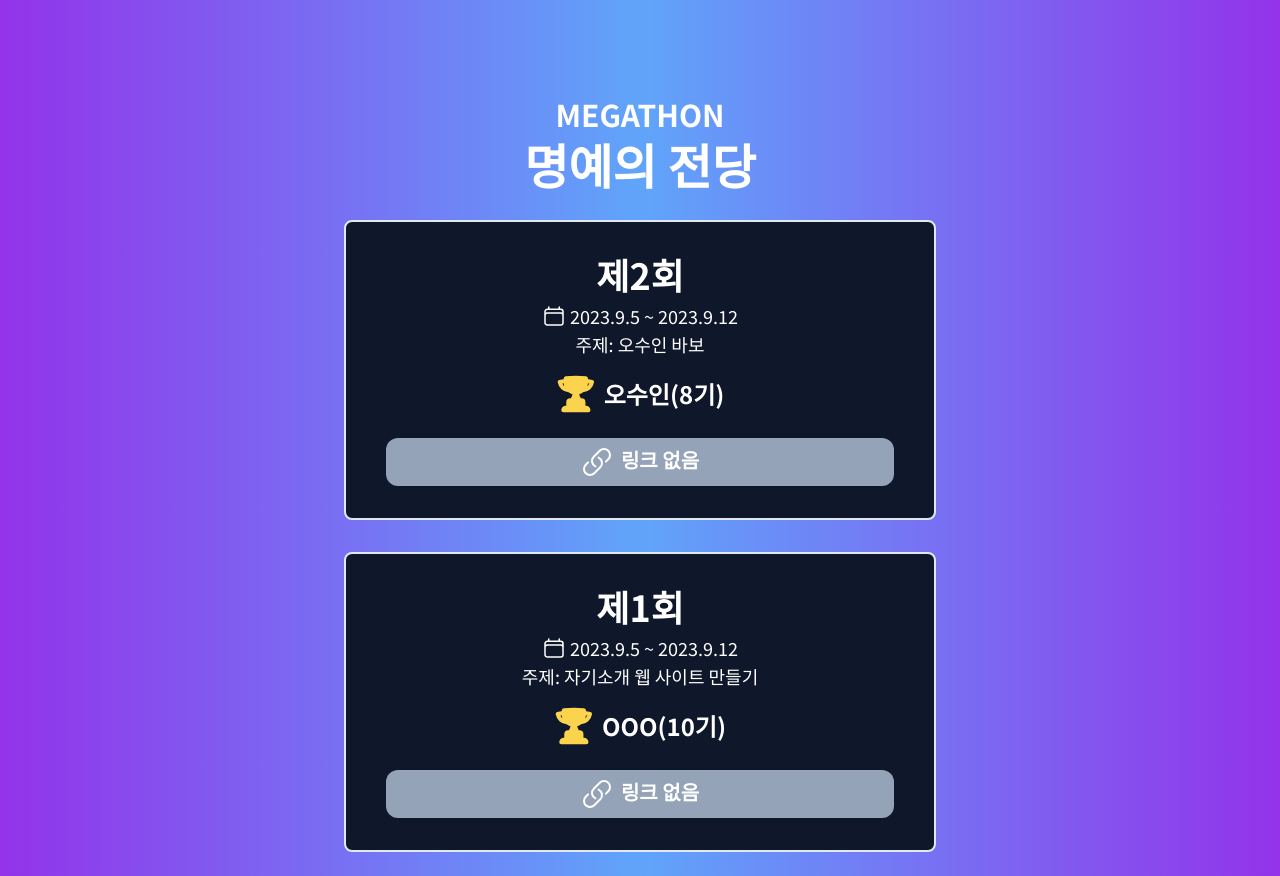
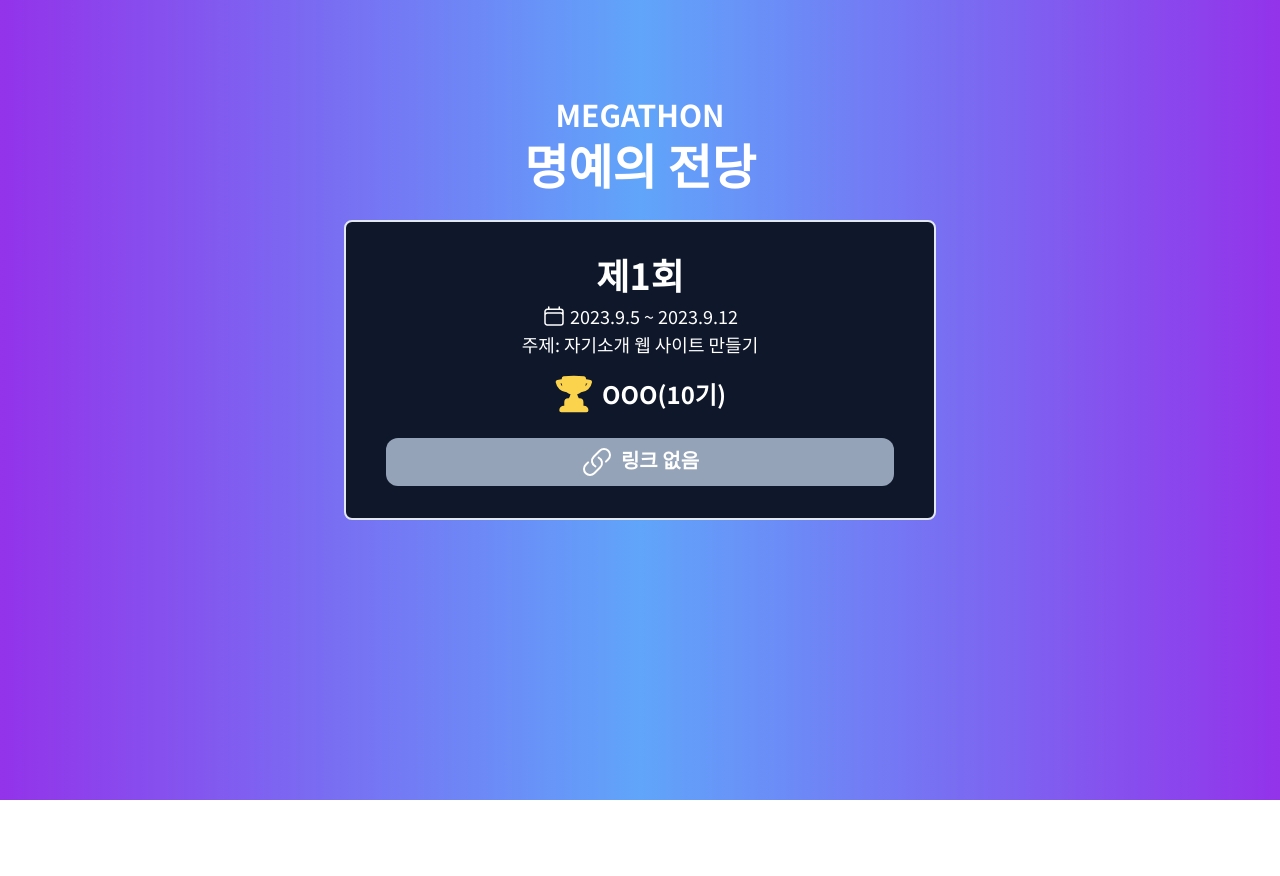
Before and after one commit to jhyunwoo/cnsa-club, a Next.js app: page /megathon/history in a window 1280 px wide. After the commit the page ends 800 px from the top, so only its background shows below. Built offline with nearby package versions, Linux system fonts and the light colour scheme.

Commit message:
fix history 2

```diff
--- a/pages/megathon/history.jsx
+++ b/pages/megathon/history.jsx
@@ -97,14 +97,6 @@ export default function Index(){
                     <History list={
                         [
                             ,{
-                                num: 2,
-                                sDate: "2023.9.5",
-                                eDate: "2023.9.12",
-                                topic: "오수인 바보",
-                                winner: "오수인(8기)",
-                                link: ""
-                            }
-                            ,{
                                 num: 1,
                                 sDate: "2023.9.5",
                                 eDate: "2023.9.12",
```
